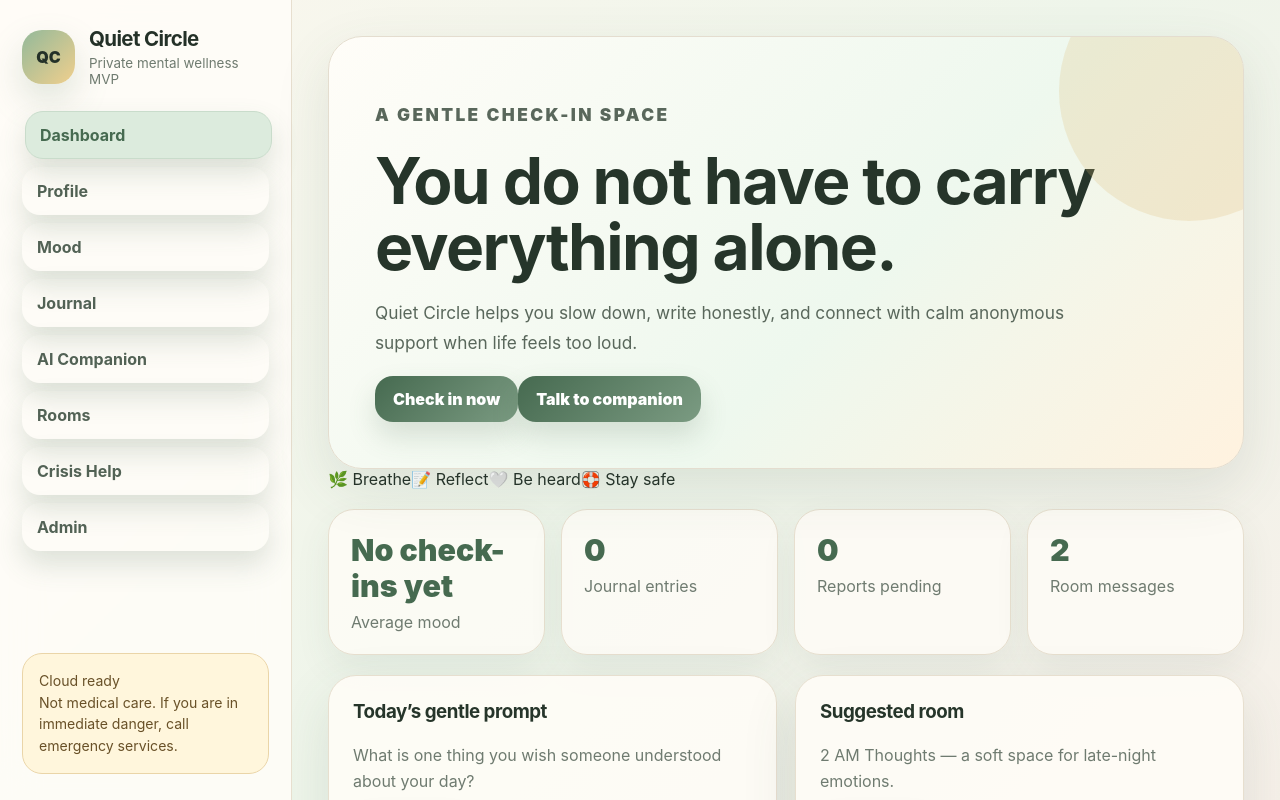
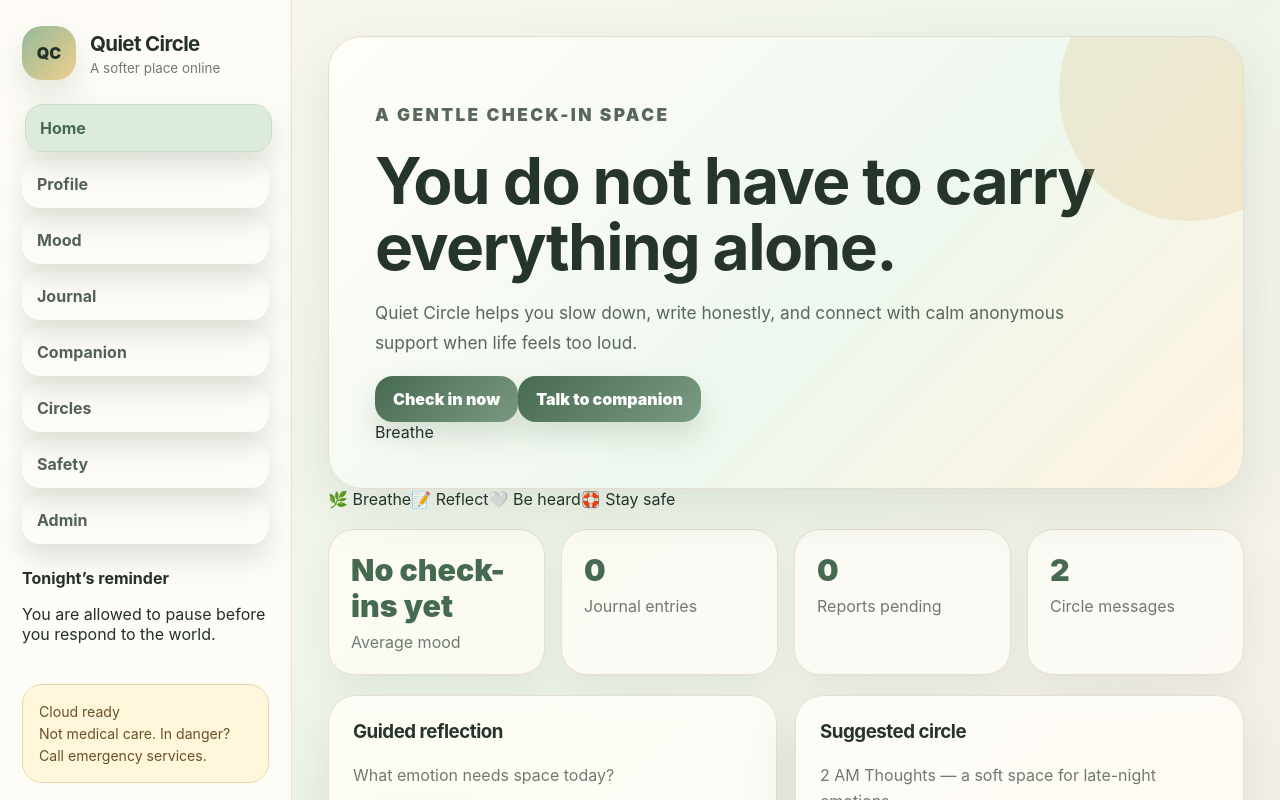
Before and after one commit to priestly-ops/Quiet-Circle, a React (Vite) app: page / in a window 1280 px wide. Shown: the top 800 px of the page. Built offline with nearby package versions, Linux system fonts and the light colour scheme.

Commit message:
Make comprehensive UX and content polish pass

```diff
--- a/src/App.jsx
+++ b/src/App.jsx
@@ -2,10 +2,10 @@ import { useMemo, useState } from 'react';
 import { isSupabaseConfigured, supabase } from './lib/supabase';
 
 const rooms = [
-  { id: 1, name: '2 AM Thoughts', theme: 'Loneliness', members: 6, desc: 'For heavy thoughts that show up late at night.' },
-  { id: 2, name: 'Exam Pressure', theme: 'Stress', members: 4, desc: 'A quiet room for students under pressure.' },
-  { id: 3, name: 'Corporate Burnout', theme: 'Work', members: 8, desc: 'Talk through work stress without judgment.' },
-  { id: 4, name: 'Breakup Healing', theme: 'Healing', members: 5, desc: 'A softer place for moving forward slowly.' }
+  { id: 1, icon: '🌙', name: '2 AM Thoughts', theme: 'Loneliness', members: 6, desc: 'For heavy thoughts that show up late at night.' },
+  { id: 2, icon: '📚', name: 'Exam Pressure', theme: 'Stress', members: 4, desc: 'A quiet room for students under pressure.' },
+  { id: 3, icon: '☕', name: 'Corporate Burnout', theme: 'Work', members: 8, desc: 'Talk through work stress without judgment.' },
+  { id: 4, icon: '🌱', name: 'Breakup Healing', theme: 'Healing', members: 5, desc: 'A softer place for moving forward slowly.' }
 ];
 
 const crisisResources = [
@@ -14,16 +14,12 @@ const crisisResources = [
   { name: 'Crisis Text Line', phone: 'Text HOME to 741741', desc: 'Free crisis support by text.' }
 ];
 
+const journalPrompts = ['What emotion needs space today?', 'What did you survive quietly this week?', 'What would you say to a friend feeling this way?', 'What is one small thing that can make the next hour gentler?'];
 const starterMessages = [{ from: 'Quiet Circle', text: "Hi, I'm here with you. What feels heavy today?" }];
 const DEMO_PROFILE_ID = '00000000-0000-0000-0000-000000000001';
 
 function getSaved(key, fallback) {
-  try {
-    const data = localStorage.getItem(key);
-    return data ? JSON.parse(data) : fallback;
-  } catch {
-    return fallback;
-  }
+  try { const data = localStorage.getItem(key); return data ? JSON.parse(data) : fallback; } catch { return fallback; }
 }
 
 export default function App() {
@@ -45,102 +41,65 @@ export default function App() {
   const [reports, setReports] = useState(() => getSaved('qc_reports', []));
   const [feedback, setFeedback] = useState('');
 
-  const averageMood = useMemo(() => {
-    if (!moods.length) return 'No check-ins yet';
-    return (moods.reduce((sum, item) => sum + item.score, 0) / moods.length).toFixed(1);
-  }, [moods]);
+  const averageMood = useMemo(() => moods.length ? (moods.reduce((sum, item) => sum + item.score, 0) / moods.length).toFixed(1) : 'No check-ins yet', [moods]);
 
   async function saveProfile(next) {
-    setProfile(next);
-    localStorage.setItem('qc_profile', JSON.stringify(next));
-    if (isSupabaseConfigured) {
-      await supabase.from('profiles').upsert({ id: DEMO_PROFILE_ID, display_name: next.name, age_range: next.age, support_preference: next.intent, ai_persona: next.persona });
-      setCloudStatus('Profile synced to Supabase');
-    }
+    setProfile(next); localStorage.setItem('qc_profile', JSON.stringify(next));
+    if (isSupabaseConfigured) { await supabase.from('profiles').upsert({ id: DEMO_PROFILE_ID, display_name: next.name, age_range: next.age, support_preference: next.intent, ai_persona: next.persona }); setCloudStatus('Profile synced to Supabase'); }
   }
 
   async function addMood() {
     const entry = { score: Number(moodScore), note: moodNote || 'No note', at: new Date().toLocaleString() };
-    const next = [entry, ...moods];
-    setMoods(next);
-    localStorage.setItem('qc_moods', JSON.stringify(next));
-    if (isSupabaseConfigured) {
-      await supabase.from('mood_checkins').insert({ profile_id: DEMO_PROFILE_ID, mood_score: entry.score, note: entry.note });
-      setCloudStatus('Mood saved to Supabase');
-    }
+    const next = [entry, ...moods]; setMoods(next); localStorage.setItem('qc_moods', JSON.stringify(next));
+    if (isSupabaseConfigured) { await supabase.from('mood_checkins').insert({ profile_id: DEMO_PROFILE_ID, mood_score: entry.score, note: entry.note }); setCloudStatus('Mood saved to Supabase'); }
     setMoodNote('');
   }
 
   async function saveJournal() {
     if (!journalText.trim()) return;
     const entry = { text: journalText.trim(), at: new Date().toLocaleString(), mood: Number(moodScore) };
-    const next = [entry, ...journals];
-    setJournals(next);
-    localStorage.setItem('qc_journals', JSON.stringify(next));
-    if (isSupabaseConfigured) {
-      await supabase.from('journal_entries').insert({ profile_id: DEMO_PROFILE_ID, content: entry.text, mood_score: entry.mood });
-      setCloudStatus('Journal saved to Supabase');
-    }
+    const next = [entry, ...journals]; setJournals(next); localStorage.setItem('qc_journals', JSON.stringify(next));
+    if (isSupabaseConfigured) { await supabase.from('journal_entries').insert({ profile_id: DEMO_PROFILE_ID, content: entry.text, mood_score: entry.mood }); setCloudStatus('Journal saved to Supabase'); }
     setJournalText('');
   }
 
   function sendCompanionMessage() {
     if (!chatInput.trim()) return;
     const userMsg = { from: 'You', text: chatInput.trim() };
-    const botMsg = { from: 'Quiet Circle', text: 'Thank you for trusting this space. Try naming the feeling, taking one slow breath, and choosing one tiny next step. If you are in danger, please contact emergency support now.' };
-    const next = [...messages, userMsg, botMsg];
-    setMessages(next);
-    localStorage.setItem('qc_messages', JSON.stringify(next));
-    setChatInput('');
+    const botMsg = { from: 'Quiet Circle', text: 'I hear you. Let us make this moment smaller: take one slow breath, name the feeling, and choose one kind next step. If you are in immediate danger, please contact emergency support now.' };
+    const next = [...messages, userMsg, botMsg]; setMessages(next); localStorage.setItem('qc_messages', JSON.stringify(next)); setChatInput('');
   }
 
   async function sendRoomMessage() {
     if (!roomInput.trim()) return;
     const msg = { user: profile.name || 'Anonymous', text: roomInput.trim() };
-    const next = [...roomMessages, msg];
-    setRoomMessages(next);
-    localStorage.setItem('qc_room_messages', JSON.stringify(next));
-    if (isSupabaseConfigured) {
-      await supabase.from('room_messages').insert({ display_name: msg.user, message: msg.text });
-      setCloudStatus('Room message synced to Supabase');
-    }
+    const next = [...roomMessages, msg]; setRoomMessages(next); localStorage.setItem('qc_room_messages', JSON.stringify(next));
+    if (isSupabaseConfigured) { await supabase.from('room_messages').insert({ display_name: msg.user, message: msg.text }); setCloudStatus('Room message synced to Supabase'); }
     setRoomInput('');
   }
 
   async function reportContent(type, text) {
     const report = { type, text, status: 'pending', at: new Date().toLocaleString() };
-    const next = [report, ...reports];
-    setReports(next);
-    localStorage.setItem('qc_reports', JSON.stringify(next));
-    if (isSupabaseConfigured) {
-      await supabase.from('moderation_reports').insert({ report_type: type, content: text, status: 'pending' });
-      setCloudStatus('Report sent to Supabase');
-    }
+    const next = [report, ...reports]; setReports(next); localStorage.setItem('qc_reports', JSON.stringify(next));
+    if (isSupabaseConfigured) { await supabase.from('moderation_reports').insert({ report_type: type, content: text, status: 'pending' }); setCloudStatus('Report sent to Supabase'); }
     alert('Report submitted for admin review.');
   }
 
-  function submitFeedback() {
-    if (!feedback.trim()) return;
-    alert('Thank you. Your beta feedback was saved locally for this MVP.');
-    setFeedback('');
-  }
+  function submitFeedback() { if (!feedback.trim()) return; alert('Thank you. Your beta feedback was saved locally for this MVP.'); setFeedback(''); }
+  const nav = [['dashboard', 'Home'], ['profile', 'Profile'], ['mood', 'Mood'], ['journal', 'Journal'], ['companion', 'Companion'], ['rooms', 'Circles'], ['crisis', 'Safety'], ['admin', 'Admin']];
 
-  const nav = [['dashboard', 'Dashboard'], ['profile', 'Profile'], ['mood', 'Mood'], ['journal', 'Journal'], ['companion', 'AI Companion'], ['rooms', 'Rooms'], ['crisis', 'Crisis Help'], ['admin', 'Admin']];
-
-  return (
-    <div className="appShell">
-      <aside className="sidebar"><div className="brand"><div className="logo">QC</div><div><h1>Quiet Circle</h1><p>Private mental wellness MVP</p></div></div><nav>{nav.map(([id, label]) => <button key={id} className={active === id ? 'nav active' : 'nav'} onClick={() => setActive(id)}>{label}</button>)}</nav><div className="safetyBox">{cloudStatus}<br />Not medical care. If you are in immediate danger, call emergency services.</div></aside>
-      <main className="main">
-        {active === 'dashboard' && <section className="page"><div className="heroPanel"><p className="eyebrow">A gentle check-in space</p><h2>You do not have to carry everything alone.</h2><p>Quiet Circle helps you slow down, write honestly, and connect with calm anonymous support when life feels too loud.</p><div className="heroActions"><button onClick={() => setActive('mood')}>Check in now</button><button className="secondaryBtn" onClick={() => setActive('companion')}>Talk to companion</button></div></div><div className="moodStrip"><span>🌿 Breathe</span><span>📝 Reflect</span><span>🤍 Be heard</span><span>🛟 Stay safe</span></div><div className="statsGrid"><div className="stat"><span>{averageMood}</span><p>Average mood</p></div><div className="stat"><span>{journals.length}</span><p>Journal entries</p></div><div className="stat"><span>{reports.length}</span><p>Reports pending</p></div><div className="stat"><span>{roomMessages.length}</span><p>Room messages</p></div></div><div className="grid two"><div className="card"><h3>Today’s gentle prompt</h3><p>What is one thing you wish someone understood about your day?</p><button onClick={() => setActive('journal')}>Write now</button></div><div className="card"><h3>Suggested room</h3><p>2 AM Thoughts — a soft space for late-night emotions.</p><button onClick={() => setActive('rooms')}>Join room</button></div></div></section>}
-        {active === 'profile' && <section className="page card wide"><h2>Anonymous Profile</h2><label>Display name<input value={profile.name} onChange={e => saveProfile({ ...profile, name: e.target.value })} /></label><label>Age range<select value={profile.age} onChange={e => saveProfile({ ...profile, age: e.target.value })}><option>18-24</option><option>25-34</option><option>35-44</option><option>45+</option></select></label><label>Support preference<select value={profile.intent} onChange={e => saveProfile({ ...profile, intent: e.target.value })}><option value="listener">Listener</option><option value="sharer">Sharer</option><option value="both">Both</option></select></label><label>AI persona<select value={profile.persona} onChange={e => saveProfile({ ...profile, persona: e.target.value })}><option value="supportive_friend">Supportive Friend</option><option value="calm_listener">Calm Listener</option><option value="motivator">Motivator</option><option value="wise_elder">Wise Elder</option></select></label></section>}
-        {active === 'mood' && <section className="page card wide"><h2>Mood Check-In</h2><label>Mood score: {moodScore}/10<input type="range" min="1" max="10" value={moodScore} onChange={e => setMoodScore(e.target.value)} /></label><textarea value={moodNote} onChange={e => setMoodNote(e.target.value)} placeholder="Optional note about what you are feeling..." /><button onClick={addMood}>Save Check-In</button><div className="list">{moods.map((m, i) => <div className="listItem" key={i}><strong>{m.score}/10</strong><p>{m.note}</p><small>{m.at}</small></div>)}</div></section>}
-        {active === 'journal' && <section className="page card wide"><h2>Private Journal</h2><textarea className="largeText" value={journalText} onChange={e => setJournalText(e.target.value)} placeholder="Write privately. This MVP stores entries in your browser and syncs to Supabase when configured." /><button onClick={saveJournal}>Save Journal</button><div className="list">{journals.map((j, i) => <div className="listItem" key={i}><p>{j.text}</p><small>{j.at} · Mood {j.mood}/10</small></div>)}</div></section>}
-        {active === 'companion' && <section className="page card wide"><h2>AI Companion</h2><p className="muted">MVP supportive companion. Real AI can be connected later using Gemini/OpenAI/Claude.</p><div className="chatWindow">{messages.map((m, i) => <div key={i} className={m.from === 'You' ? 'msg user' : 'msg bot'}><strong>{m.from}</strong><p>{m.text}</p></div>)}</div><div className="composer"><input value={chatInput} onChange={e => setChatInput(e.target.value)} placeholder="Share what is on your mind..." onKeyDown={e => e.key === 'Enter' && sendCompanionMessage()} /><button onClick={sendCompanionMessage}>Send</button></div></section>}
-        {active === 'rooms' && <section className="page"><h2>Support Rooms</h2><div className="grid two">{rooms.map(r => <div className="card" key={r.id}><div className="roomTop"><h3>{r.name}</h3><span>{r.members}/8</span></div><p>{r.desc}</p><small>{r.theme}</small></div>)}</div><div className="card wide"><h3>Room Chat</h3><div className="chatWindow">{roomMessages.map((m, i) => <div className="msg bot" key={i}><strong>{m.user}</strong><p>{m.text}</p><button className="linkBtn" onClick={() => reportContent('message', m.text)}>Report</button></div>)}</div><div className="composer"><input value={roomInput} onChange={e => setRoomInput(e.target.value)} placeholder="Send a kind message..." onKeyDown={e => e.key === 'Enter' && sendRoomMessage()} /><button onClick={sendRoomMessage}>Send</button></div></div></section>}
-        {active === 'crisis' && <section className="page"><div className="danger"><h2>Need immediate help?</h2><p>If there is immediate danger, call emergency services now. Quiet Circle is not a replacement for professional care.</p></div><div className="grid two">{crisisResources.map((r, i) => <div className="card" key={i}><h3>{r.name}</h3><h2>{r.phone}</h2><p>{r.desc}</p></div>)}</div></section>}
-        {active === 'admin' && <section className="page card wide"><h2>Admin Moderation</h2><div className="statsGrid"><div className="stat"><span>{reports.length}</span><p>Total reports</p></div><div className="stat"><span>{moods.length}</span><p>Mood logs</p></div><div className="stat"><span>{journals.length}</span><p>Journals</p></div></div><div className="list">{reports.length ? reports.map((r, i) => <div className="listItem" key={i}><strong>{r.type}</strong><p>{r.text}</p><small>{r.status} · {r.at}</small></div>) : <p>No reports yet.</p>}</div><h3>Beta Feedback</h3><textarea value={feedback} onChange={e => setFeedback(e.target.value)} placeholder="Add tester feedback or notes..." /><button onClick={submitFeedback}>Save Feedback</button></section>}
-        <footer>Quiet Circle MVP · Live Beta · Supabase-ready cloud persistence</footer>
-      </main>
-    </div>
-  );
+  return <div className="appShell">
+    <aside className="sidebar"><div className="brand"><div className="logo">QC</div><div><h1>Quiet Circle</h1><p>A softer place online</p></div></div><nav>{nav.map(([id, label]) => <button key={id} className={active === id ? 'nav active' : 'nav'} onClick={() => setActive(id)}>{label}</button>)}</nav><div className="miniCard"><strong>Tonight’s reminder</strong><p>You are allowed to pause before you respond to the world.</p></div><div className="safetyBox">{cloudStatus}<br />Not medical care. In danger? Call emergency services.</div></aside>
+    <main className="main">
+      {active === 'dashboard' && <section className="page"><div className="heroPanel"><div><p className="eyebrow">A gentle check-in space</p><h2>You do not have to carry everything alone.</h2><p>Quiet Circle helps you slow down, write honestly, and connect with calm anonymous support when life feels too loud.</p><div className="heroActions"><button onClick={() => setActive('mood')}>Check in now</button><button className="secondaryBtn" onClick={() => setActive('companion')}>Talk to companion</button></div></div><div className="breathOrb"><span>Breathe</span></div></div><div className="moodStrip"><span>🌿 Breathe</span><span>📝 Reflect</span><span>🤍 Be heard</span><span>🛟 Stay safe</span></div><div className="statsGrid"><div className="stat"><span>{averageMood}</span><p>Average mood</p></div><div className="stat"><span>{journals.length}</span><p>Journal entries</p></div><div className="stat"><span>{reports.length}</span><p>Reports pending</p></div><div className="stat"><span>{roomMessages.length}</span><p>Circle messages</p></div></div><div className="grid two"><div className="card featureCard"><h3>Guided reflection</h3><p>{journalPrompts[0]}</p><button onClick={() => { setJournalText(journalPrompts[0] + '\n\n'); setActive('journal'); }}>Start writing</button></div><div className="card featureCard"><h3>Suggested circle</h3><p>2 AM Thoughts — a soft space for late-night emotions.</p><button onClick={() => setActive('rooms')}>Join circle</button></div></div></section>}
+      {active === 'profile' && <section className="page card wide"><p className="eyebrow">Your quiet identity</p><h2>Anonymous Profile</h2><p className="muted">Choose how you want to show up. No pressure to use your real name.</p><label>Display name<input value={profile.name} onChange={e => saveProfile({ ...profile, name: e.target.value })} /></label><label>Age range<select value={profile.age} onChange={e => saveProfile({ ...profile, age: e.target.value })}><option>18-24</option><option>25-34</option><option>35-44</option><option>45+</option></select></label><label>Support preference<select value={profile.intent} onChange={e => saveProfile({ ...profile, intent: e.target.value })}><option value="listener">Listener</option><option value="sharer">Sharer</option><option value="both">Both</option></select></label><label>Companion tone<select value={profile.persona} onChange={e => saveProfile({ ...profile, persona: e.target.value })}><option value="supportive_friend">Supportive Friend</option><option value="calm_listener">Calm Listener</option><option value="motivator">Motivator</option><option value="wise_elder">Wise Elder</option></select></label></section>}
+      {active === 'mood' && <section className="page card wide"><p className="eyebrow">One honest number</p><h2>Mood Check-In</h2><label>Mood score: {moodScore}/10<input type="range" min="1" max="10" value={moodScore} onChange={e => setMoodScore(e.target.value)} /></label><div className="moodWords"><span>Low</span><span>Heavy</span><span>Okay</span><span>Hopeful</span><span>Light</span></div><textarea value={moodNote} onChange={e => setMoodNote(e.target.value)} placeholder="What is behind that number today?" /><button onClick={addMood}>Save Check-In</button><div className="list">{moods.map((m, i) => <div className="listItem" key={i}><strong>{m.score}/10</strong><p>{m.note}</p><small>{m.at}</small></div>)}</div></section>}
+      {active === 'journal' && <section className="page card wide"><p className="eyebrow">Private reflection</p><h2>Journal</h2><div className="promptGrid">{journalPrompts.map(p => <button className="promptBtn" key={p} onClick={() => setJournalText(p + '\n\n')}>{p}</button>)}</div><textarea className="largeText" value={journalText} onChange={e => setJournalText(e.target.value)} placeholder="Write privately. This MVP syncs to Supabase when configured." /><button onClick={saveJournal}>Save Journal</button><div className="list">{journals.map((j, i) => <div className="listItem" key={i}><p>{j.text}</p><small>{j.at} · Mood {j.mood}/10</small></div>)}</div></section>}
+      {active === 'companion' && <section className="page card wide"><p className="eyebrow">A calm reply when you need one</p><h2>AI Companion</h2><p className="muted">This beta companion offers supportive reflections. It does not diagnose, treat, or replace professional care.</p><div className="chatWindow">{messages.map((m, i) => <div key={i} className={m.from === 'You' ? 'msg user' : 'msg bot'}><strong>{m.from}</strong><p>{m.text}</p></div>)}</div><div className="composer"><input value={chatInput} onChange={e => setChatInput(e.target.value)} placeholder="Share what is on your mind..." onKeyDown={e => e.key === 'Enter' && sendCompanionMessage()} /><button onClick={sendCompanionMessage}>Send</button></div></section>}
+      {active === 'rooms' && <section className="page"><p className="eyebrow">Anonymous support circles</p><h2>Support Circles</h2><div className="grid two">{rooms.map(r => <div className="card roomCard" key={r.id}><div className="roomIcon">{r.icon}</div><div className="roomTop"><h3>{r.name}</h3><span>{r.members}/8</span></div><p>{r.desc}</p><small>{r.theme}</small></div>)}</div><div className="card wide"><h3>Circle Chat</h3><div className="chatWindow">{roomMessages.map((m, i) => <div className="msg bot" key={i}><strong>{m.user}</strong><p>{m.text}</p><button className="linkBtn" onClick={() => reportContent('message', m.text)}>Report</button></div>)}</div><div className="composer"><input value={roomInput} onChange={e => setRoomInput(e.target.value)} placeholder="Send a kind message..." onKeyDown={e => e.key === 'Enter' && sendRoomMessage()} /><button onClick={sendRoomMessage}>Send</button></div></div></section>}
+      {active === 'crisis' && <section className="page"><div className="danger"><p className="eyebrow">Safety first</p><h2>Need immediate help?</h2><p>If there is immediate danger, call emergency services now. Quiet Circle is not a replacement for professional care.</p></div><div className="grid two">{crisisResources.map((r, i) => <div className="card" key={i}><h3>{r.name}</h3><h2>{r.phone}</h2><p>{r.desc}</p></div>)}</div></section>}
+      {active === 'admin' && <section className="page card wide"><p className="eyebrow">Trust and safety</p><h2>Admin Moderation</h2><div className="statsGrid"><div className="stat"><span>{reports.length}</span><p>Total reports</p></div><div className="stat"><span>{moods.length}</span><p>Mood logs</p></div><div className="stat"><span>{journals.length}</span><p>Journals</p></div></div><div className="list">{reports.length ? reports.map((r, i) => <div className="listItem" key={i}><strong>{r.type}</strong><p>{r.text}</p><small>{r.status} · {r.at}</small></div>) : <p>No reports yet.</p>}</div><h3>Beta Feedback</h3><textarea value={feedback} onChange={e => setFeedback(e.target.value)} placeholder="Add tester feedback or notes..." /><button onClick={submitFeedback}>Save Feedback</button></section>}
+      <footer>Quiet Circle · Live Beta MVP · Built for gentle support, privacy, and safety</footer>
+    </main>
+  </div>;
 }
```
